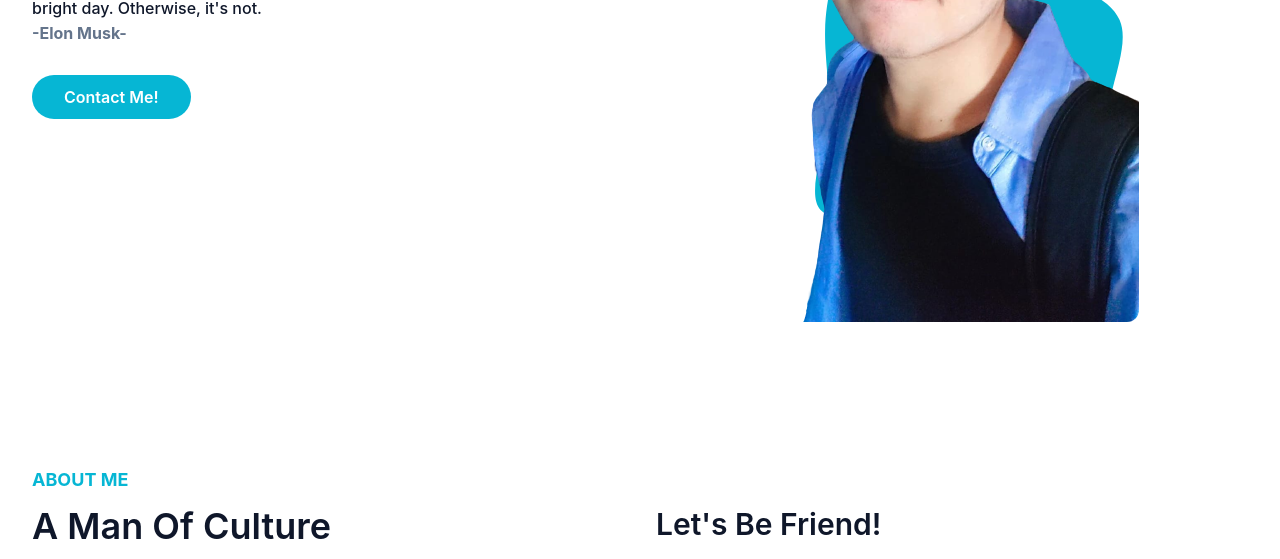
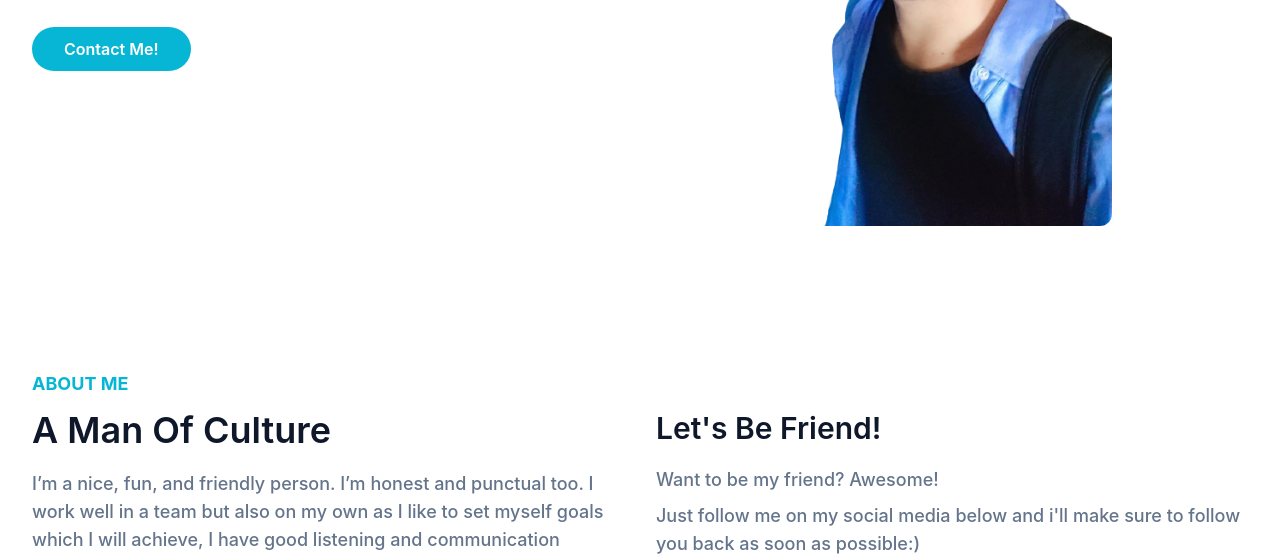
Before and after one commit to nuelsohilait/portfolio-tailwind-css, a website: page index.html in a window 1280 px wide. Shown: the part 460-1019 px from the top of the page. Drawn offline with Linux system fonts and the light colour scheme.

Commit message:
hero repositioning

```diff
--- a/index.html
+++ b/index.html
@@ -64,9 +64,9 @@
                 </div>
                 <div class="w-full self-end px-4 lg:w-1/2">
                     <div class="relative mt-10 lg:mt-9 lg:right-0">
-                        <img src="dist/img/hero.png" alt="Fanuel Julian Sohilait" class="max-h-full max-w-full rounded-xl mx-auto"/>
-                        <span class="absolute -bottom-0 -z-10 left-1/2 -translate-x-1/2 md:scale-100">
-                            <svg width="450" viewBox="0 0 200 200" xmlns="http://www.w3.org/2000/svg">
+                        <img src="dist/img/hero.png" alt="Fanuel Julian Sohilait" class="w-80 rounded-xl mx-auto"/>
+                        <span class="absolute bottom-52 -right-40 -z-10 left-1/2 -translate-x-1/2 md:scale-100">
+                            <svg width="330" viewBox="0 0 200 200" xmlns="http://www.w3.org/2000/svg">
                                 <path fill="#06b6d4
                                 " d="M38,-59.2C52.6,-49.8,70,-44.8,74.5,-34.2C79.1,-23.6,70.9,-7.3,68.6,10C66.3,27.3,70,45.5,63.8,58.5C57.6,71.4,41.5,79,26.9,76.1C12.4,73.2,-0.6,59.8,-16.8,55.7C-32.9,51.6,-52.2,56.8,-58.4,50.2C-64.5,43.7,-57.6,25.5,-55.7,10.6C-53.7,-4.2,-56.7,-15.7,-56.4,-29.6C-56.1,-43.6,-52.5,-59.9,-42.6,-71.4C-32.6,-82.9,-16.3,-89.6,-2.3,-86C11.7,-82.4,23.4,-68.6,38,-59.2Z" transform="translate(100 100)" />
                               </svg>
```
Also changed, not shown: dist/output.css.
